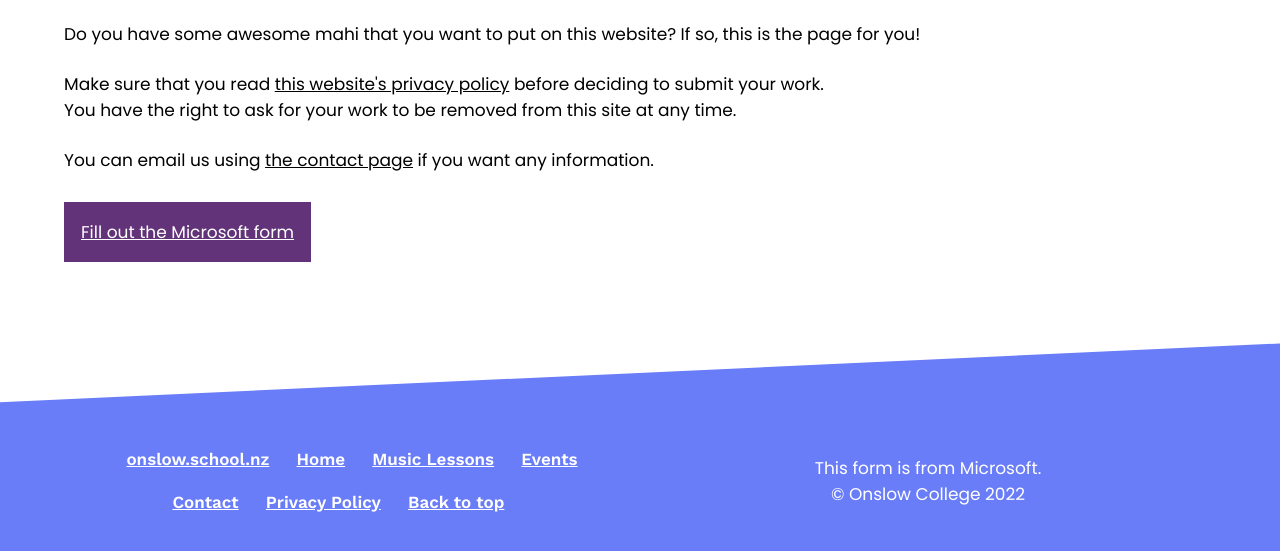
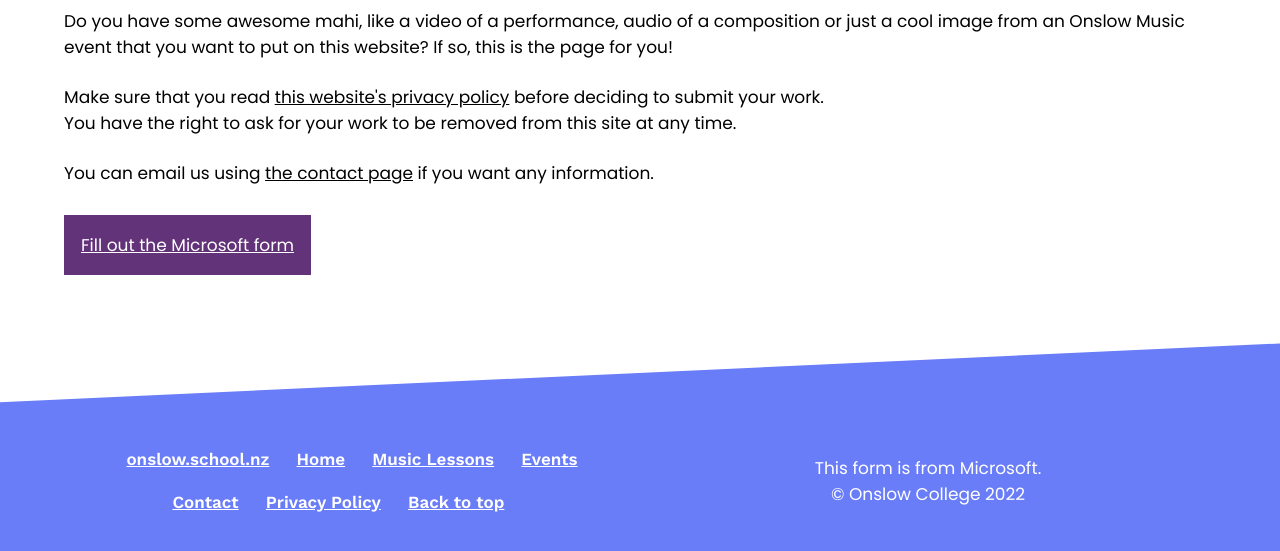
Before and after one commit to stephenclarke1/ballotbox, an Eleventy site: page src/be-featured.md in a window 1280 px wide. Shown: the part 249-800 px from the top of the page. Built offline with nearby package versions, Linux system fonts and the light colour scheme; Eleventy itself is replaced by a stand-in of ours; files that its build step writes are made by us from their sources.

Commit message:
Update General Page “be-featured”

```diff
--- a/src/be-featured.md
+++ b/src/be-featured.md
@@ -3,4 +3,4 @@ title: Have your work featured on this site
 layout: page.njk
 footerText: This form is from Microsoft.
 ---
-<div class="small-paragraphs"><p>Do you have some awesome mahi that you want to put on this website? If so, this is the page for you!</p><p>Make sure that you read <a href="/privacy-policy.html">this website's privacy policy</a> before deciding to submit your work.<br>You have the right to ask for your work to be removed from this site at any time.</p><p>You can email us using <a href="/contact/">the contact page</a> if you want any information.</p><a class="cta-button" href="https://forms.office.com/r/gqNrSRMRC0" target="_blank">Fill out the Microsoft form</a></div>
+<div class="small-paragraphs"><p>Do you have some awesome mahi, like a video of a performance, audio of a composition or just a cool image from an Onslow Music event that you want to put on this website? If so, this is the page for you!</p><p>Make sure that you read <a href="/privacy-policy.html">this website's privacy policy</a> before deciding to submit your work.<br>You have the right to ask for your work to be removed from this site at any time.</p><p>You can email us using <a href="/contact/">the contact page</a> if you want any information.</p><a class="cta-button" href="https://forms.office.com/r/gqNrSRMRC0" target="_blank">Fill out the Microsoft form</a></div>
```
